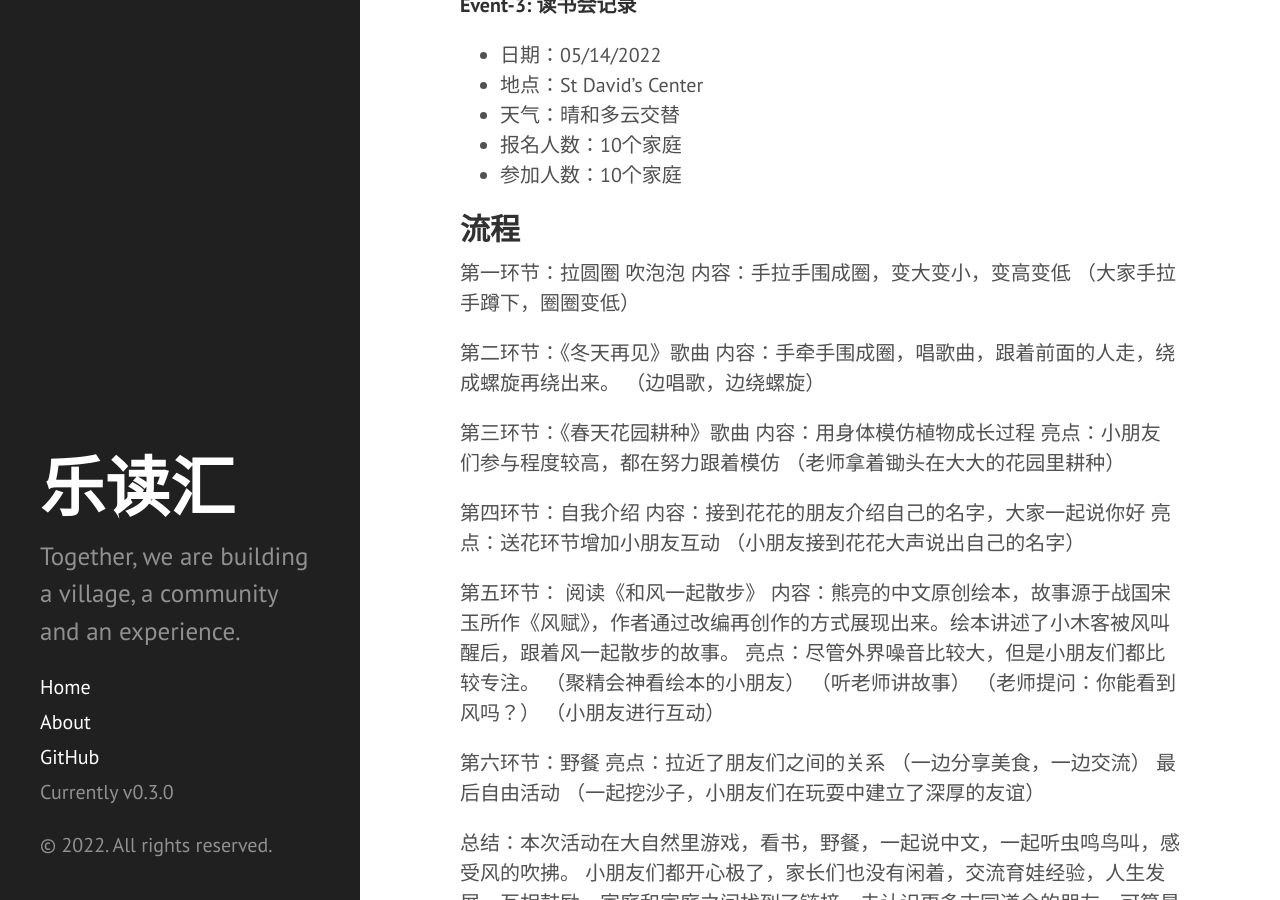
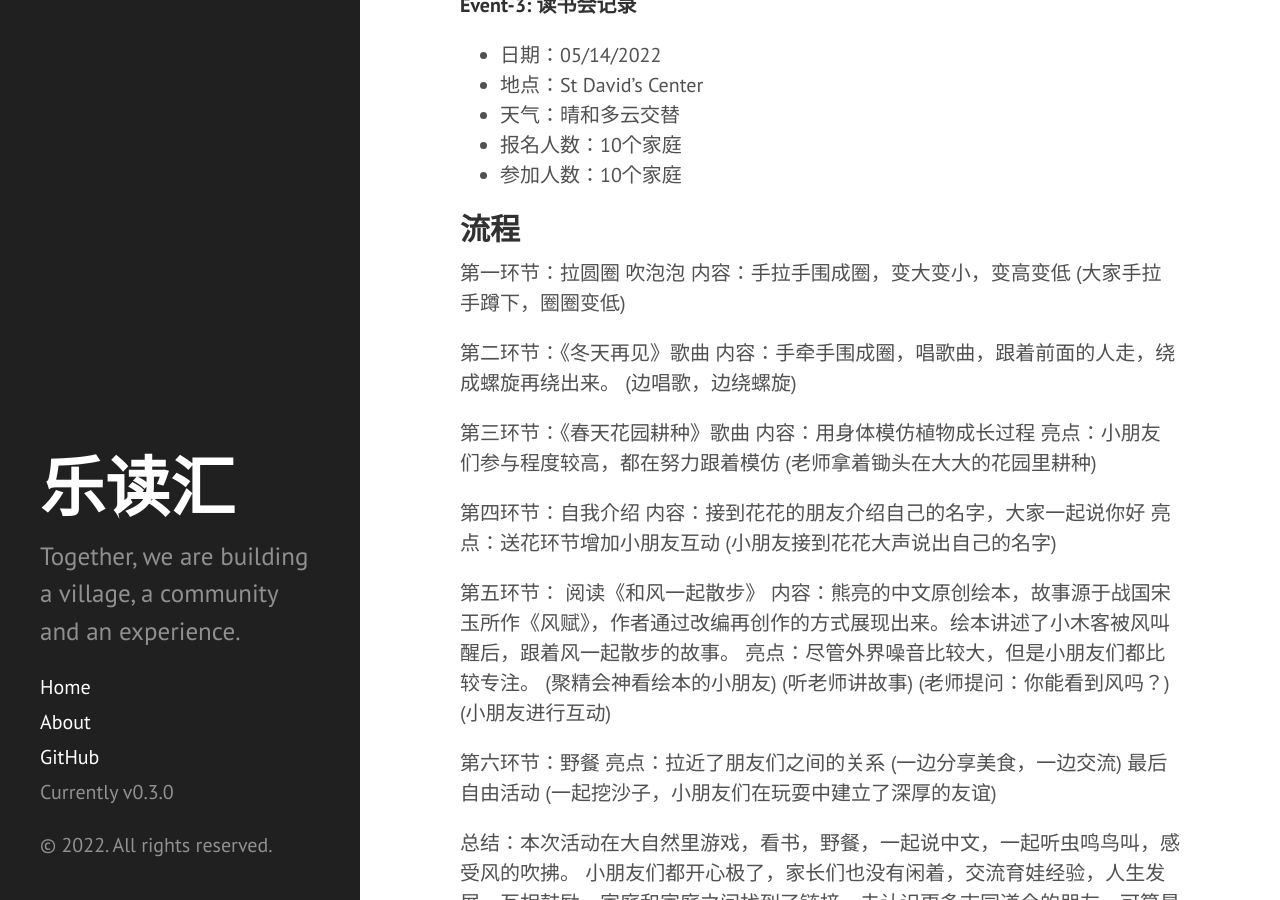
Before and after one commit to leducon/leducon.github.io, a Jekyll site: the page built from _posts/2022-05-16-event3-outdoor-read.md, in a window 1280 px wide and 900 px high, scrolled down 240 px. Built offline with Jekyll 4.4.1, drawn with Linux system fonts in a browser that asks for light colours; Markdown is read by kramdown in place of the engine named in the settings.

Commit message:
fix: bracket

```diff
--- a/_posts/2022-05-16-event3-outdoor-read.md
+++ b/_posts/2022-05-16-event3-outdoor-read.md
@@ -18,35 +18,35 @@ categories: [events, outdoor, picnic, freeplay]
 
 第一环节：拉圆圈 吹泡泡
 内容：手拉手围成圈，变大变小，变高变低
-（大家手拉手蹲下，圈圈变低）
+(大家手拉手蹲下，圈圈变低)
 
 第二环节：《冬天再见》歌曲
 内容：手牵手围成圈，唱歌曲，跟着前面的人走，绕成螺旋再绕出来。
-（边唱歌，边绕螺旋）
+(边唱歌，边绕螺旋)
 
 第三环节：《春天花园耕种》歌曲
 内容：用身体模仿植物成长过程
 亮点：小朋友们参与程度较高，都在努力跟着模仿
-（老师拿着锄头在大大的花园里耕种）
+(老师拿着锄头在大大的花园里耕种)
 
 第四环节：自我介绍
 内容：接到花花的朋友介绍自己的名字，大家一起说你好
 亮点：送花环节增加小朋友互动
-（小朋友接到花花大声说出自己的名字）
+(小朋友接到花花大声说出自己的名字)
 
 第五环节： 阅读《和风一起散步》
 内容：熊亮的中文原创绘本，故事源于战国宋玉所作《风赋》，作者通过改编再创作的方式展现出来。绘本讲述了小木客被风叫醒后，跟着风一起散步的故事。
 亮点：尽管外界噪音比较大，但是小朋友们都比较专注。
-（聚精会神看绘本的小朋友）
-（听老师讲故事）
-（老师提问：你能看到风吗？）
-（小朋友进行互动）
+(聚精会神看绘本的小朋友)
+(听老师讲故事)
+(老师提问：你能看到风吗？)
+(小朋友进行互动)
 
 第六环节：野餐
 亮点：拉近了朋友们之间的关系
-（一边分享美食，一边交流）
+(一边分享美食，一边交流)
 最后自由活动
-（一起挖沙子，小朋友们在玩耍中建立了深厚的友谊）
+(一起挖沙子，小朋友们在玩耍中建立了深厚的友谊)
 
 总结：本次活动在大自然里游戏，看书，野餐，一起说中文，一起听虫鸣鸟叫，感受风的吹拂。
 小朋友们都开心极了，家长们也没有闲着，交流育娃经验，人生发展，互相鼓励，家庭和家庭之间找到了链接，去认识更多志同道合的朋友，可算是以娃会友。
```
